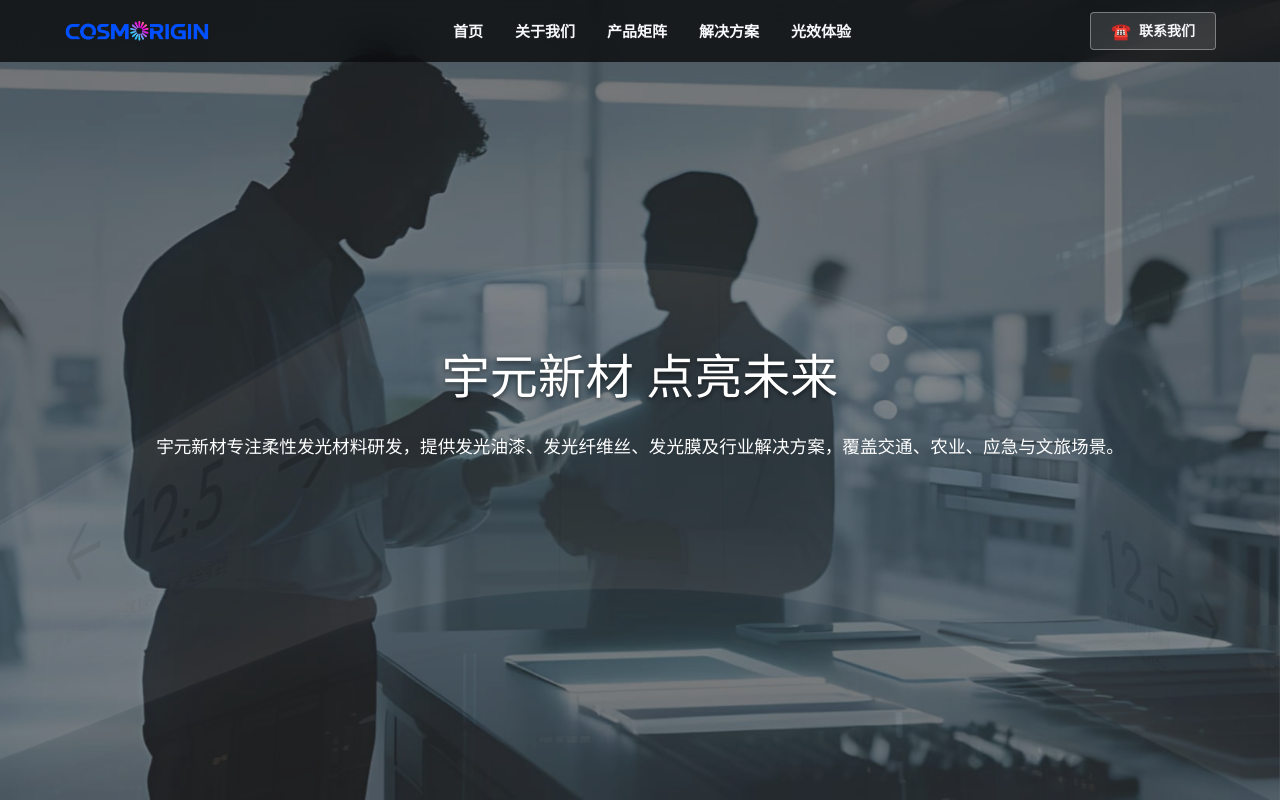
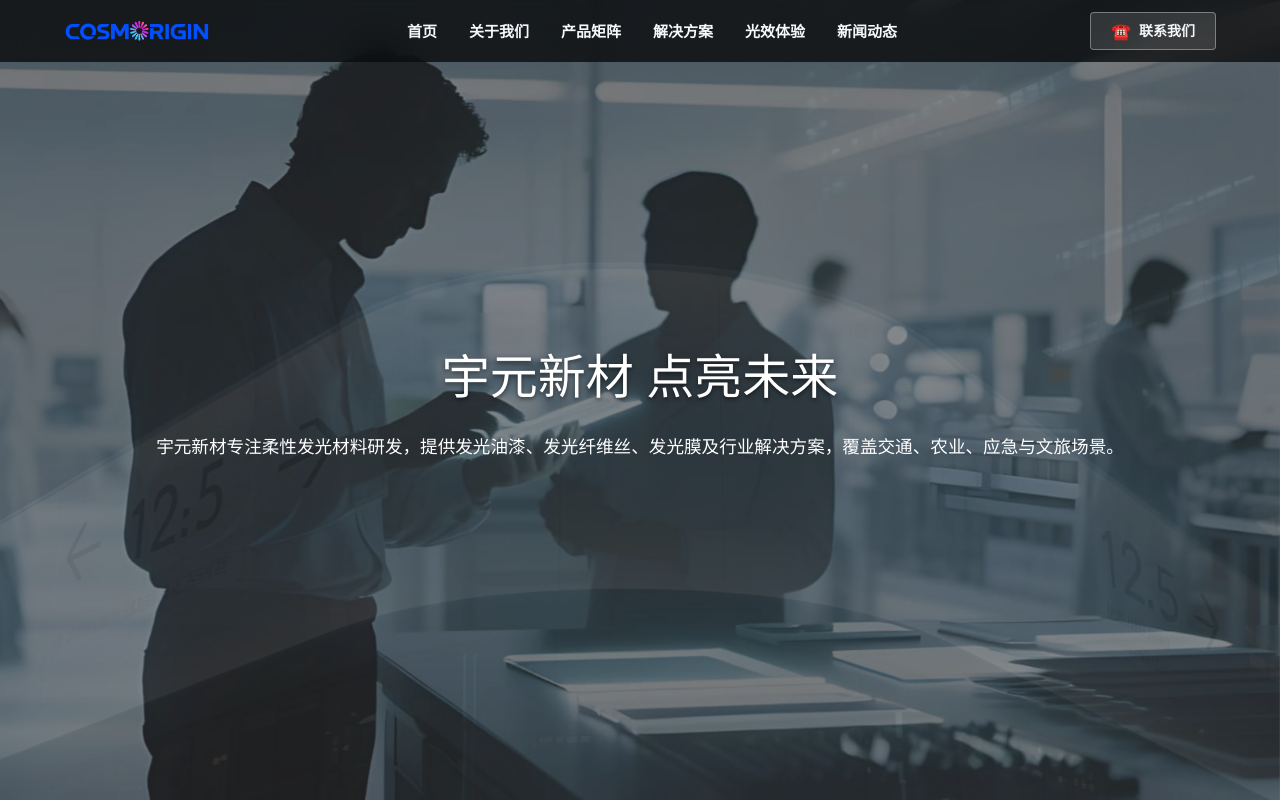
Before and after one commit to stefan-ysh/cosmorigin, a Next.js app: page / in a window 1280 px wide. Shown: the top 802 px of the page. Built offline with nearby package versions, Linux system fonts and the light colour scheme.

Commit message:
feat: add News menu item to navigation

```diff
--- a/components/Navbar.tsx
+++ b/components/Navbar.tsx
@@ -15,6 +15,7 @@ const navLinks = [
   { label: "产品矩阵", href: "/products" },
   { label: "解决方案", href: "/solutions" },
   { label: "光效体验", href: "/playground" },
+  { label: "新闻动态", href: "/news" },
 ];
 
 const Navbar = () => {
```
